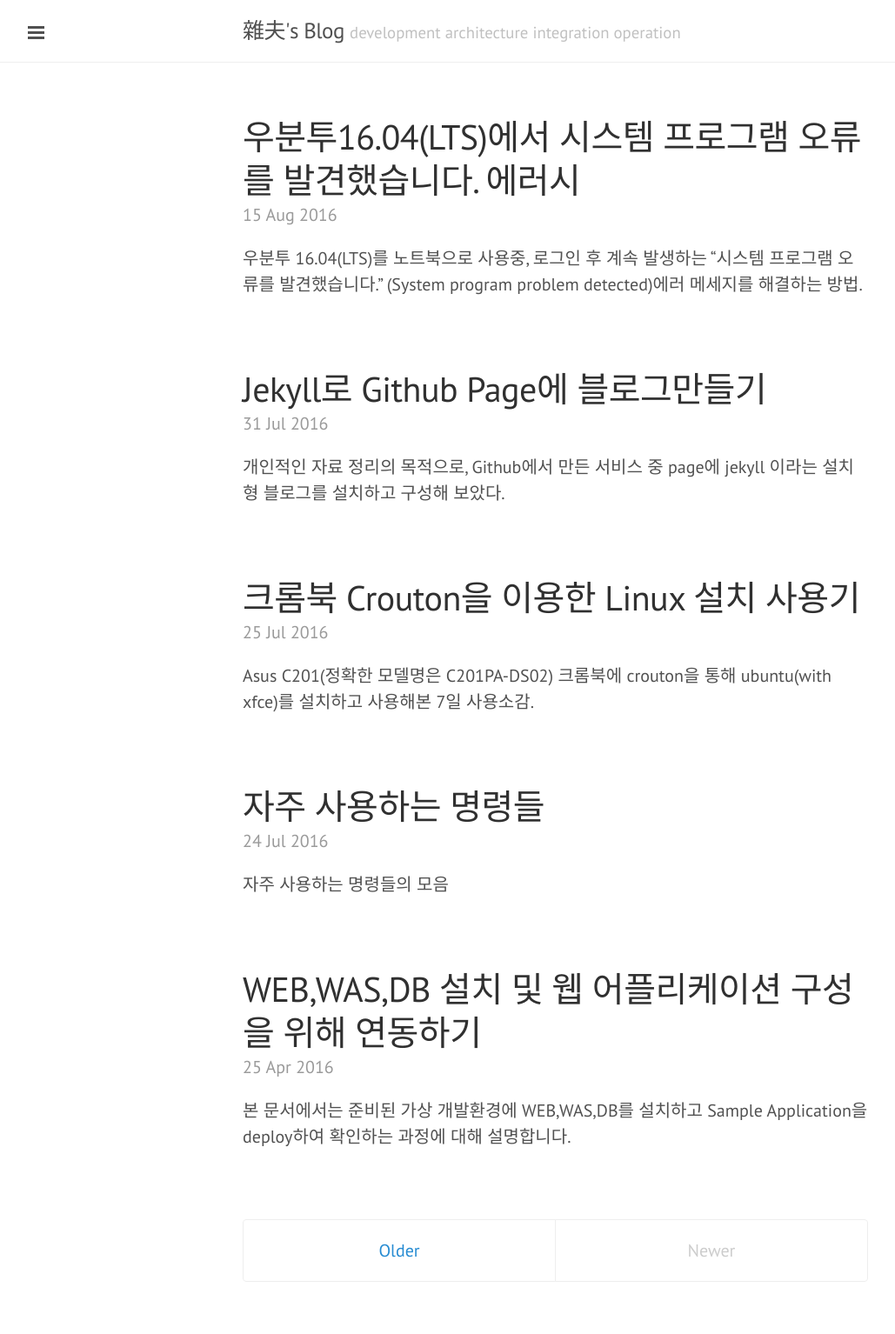
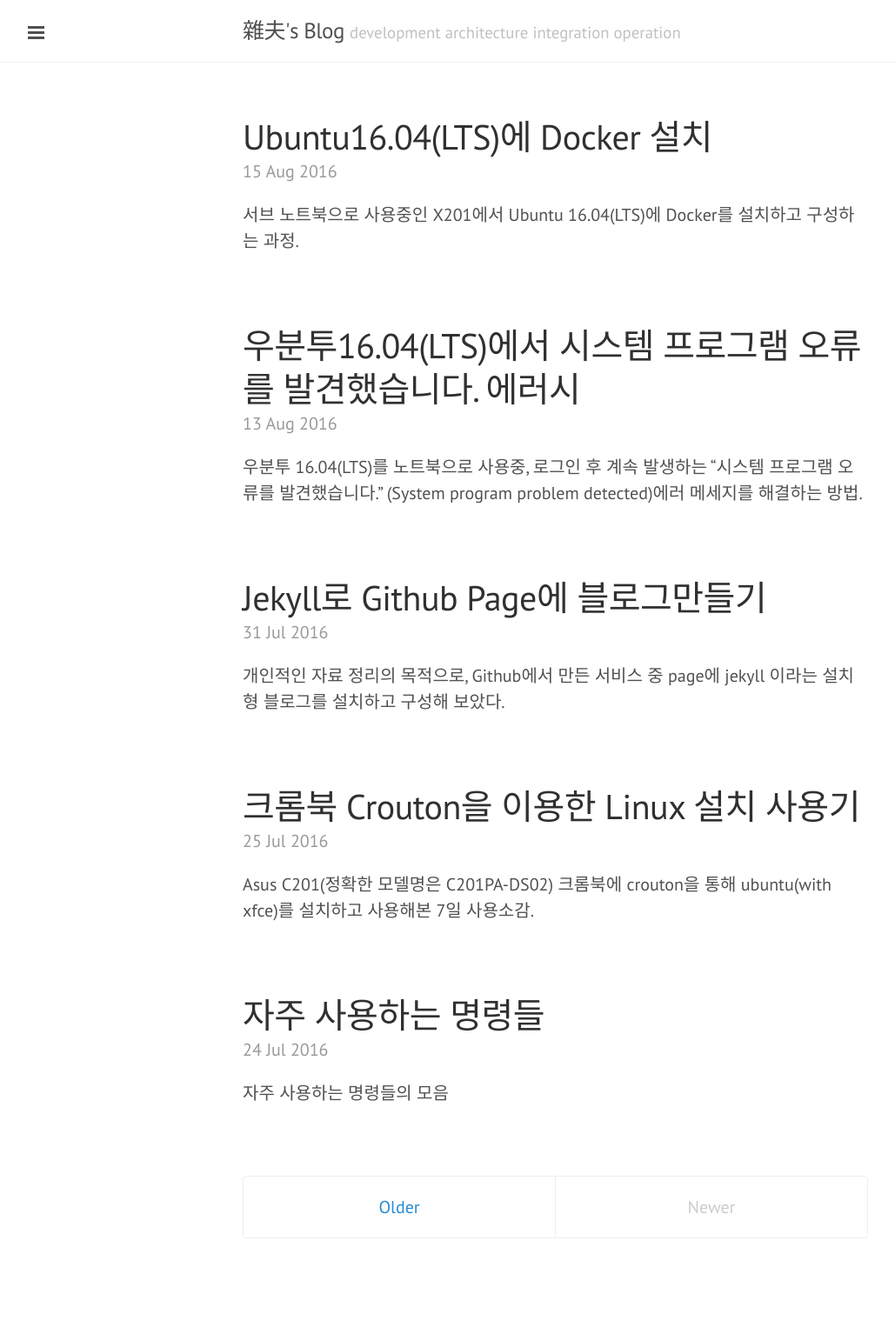
Before and after one commit to skaqud/skaqud.github.com, a Jekyll site: the page built from index.html, in a window 1280 px wide. Shown: the whole page at 87% size, without its empty margins (1-1030 px from the left). Built offline with Jekyll 4.4.1, drawn with Linux system fonts in a browser that asks for light colours; the list of posts is cut into pages by our own code; after the commit the page ends 1484 px from its top, so only the background shows below that; some of the changed lines change nothing that is shown.

Commit message:
add posts

```diff
--- a/_posts/2016-08-13-Ubuntu-System-Program-problem.markdown
+++ b/_posts/2016-08-13-Ubuntu-System-Program-problem.markdown
@@ -1,7 +1,7 @@
 ---
 layout: post
 title:  "우분투16.04(LTS)에서 시스템 프로그램 오류를 발견했습니다. 에러시"
-date:   2016-08-15 23:59:00
+date:   2016-08-13 23:59:00
 tags:
 - life
 - Tech
--- /dev/null
+++ b/_posts/2016-08-15-Docker-Installation-on-Ubuntu-16.04-LTS.markdown
@@ -0,0 +1,53 @@
+---
+layout: post
+title:  "Ubuntu16.04(LTS)에 Docker 설치"
+date:   2016-08-15 22:22:00
+tags:
+- 삽질
+- Tech
+---
+
+서브 노트북으로 사용중인 X201에서 Ubuntu 16.04(LTS)에 Docker를 설치하고 구성하는 과정.
+
+# 설치방법
+
+참고
+
+[공식사이트-docs>Install>Ubuntu](https://docs.docker.com/engine/installation/linux/ubuntulinux/)
+
+커널이 3.10 이상임을 확인하여야 함.
+
+    uname -r
+    3.11.0-15-generic
+
+이후 아래와 같이 수행
+
+    #필요한 것들 추가 설치
+    sudo apt-get update
+    sudo apt-get install apt-transport-https ca-certificates
+
+    #Add the new GPG key.
+    sudo apt-key adv --keyserver hkp://p80.pool.sks-keyservers.net:80 --recv-keys 58118E89F3A912897C070ADBF76221572C52609D
+
+/etc/apt/sources.list.d/docker.list 파일에 다음 내용 추가
+
+    deb https://apt.dockerproject.org/repo ubuntu-xenial main
+
+이후 다음과 같이 설치
+
+    sudo apt-get update
+    sudo apt-get install docker-engine
+
+설치 후 다음과 같이 docker 서비스를 시작하고 확인함.
+
+    sudo service docker start
+
+테스트로 tomcat을 docker hub에서 pull 하여 확인
+
+    sudo docker pull tomcat
+    #명령으로 이미지를 받았는지 확인
+    sudo docker images
+    #이미지를 기반으로 컨테이너 시작
+    sudo docker run -d -p 8080:8080 --name=test tomcat
+
+이후 로컬의 브라우저를 통해 톰캣 디폴트 화면을 확인
```
